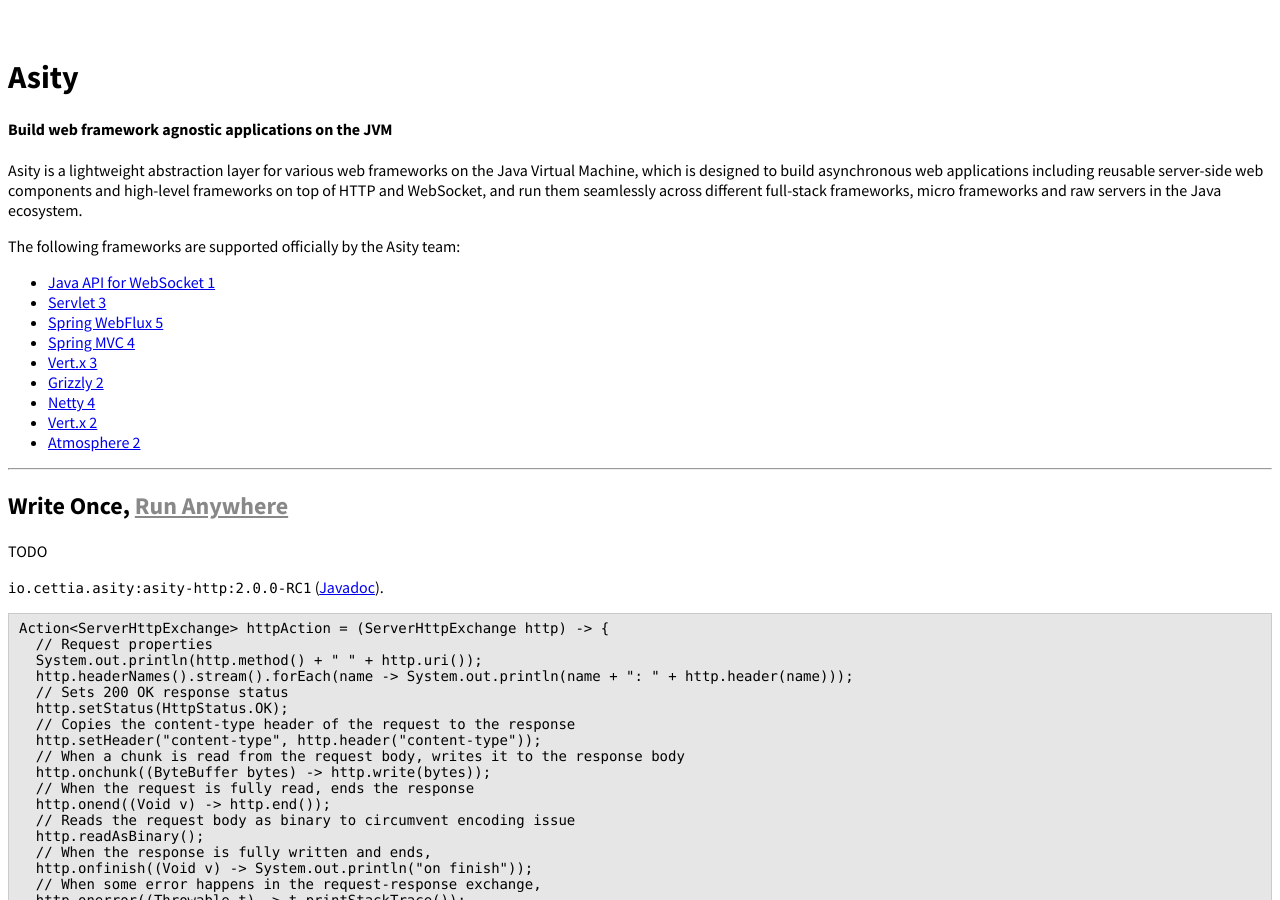
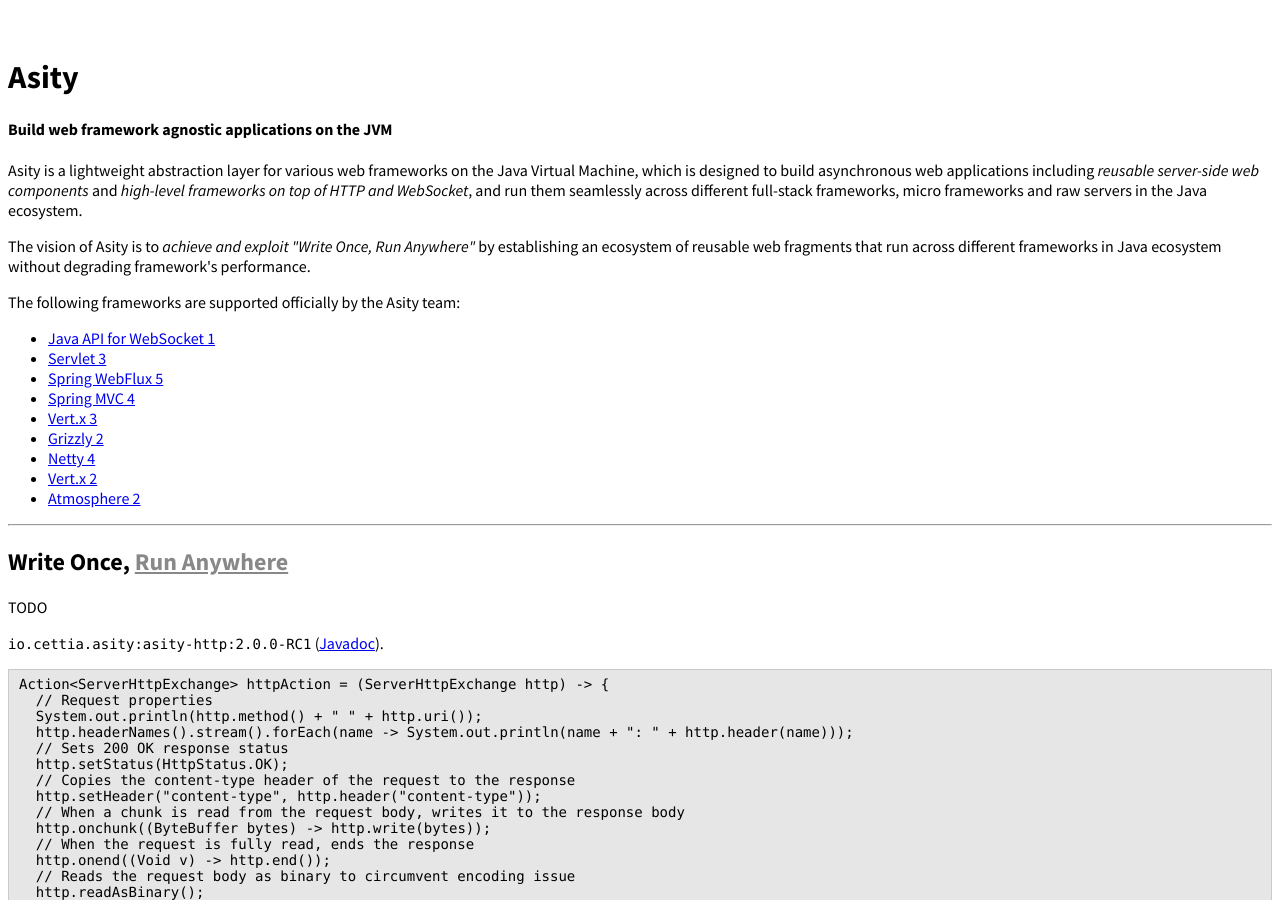
Before and after one commit to cettia/asity, a Jekyll site: the page built from index.html, in a window 1280 px wide and 900 px high. Built offline with Jekyll 4.4.1, drawn with Linux system fonts in a browser that asks for light colours; a style sheet for code colours, icons or effects is not loaded.

Commit message:
Add the vision

```diff
--- a/index.html
+++ b/index.html
@@ -11,7 +11,8 @@
         </div>
         <h1>Asity</h1>
         <h4 class="subheader">Build web framework agnostic applications on the JVM</h4>
-        <p>Asity is a lightweight abstraction layer for various web frameworks on the Java Virtual Machine, which is designed to build asynchronous web applications including reusable server-side web components and high-level frameworks on top of HTTP and WebSocket, and run them seamlessly across different full-stack frameworks, micro frameworks and raw servers in the Java ecosystem.</p>
+        <p>Asity is a lightweight abstraction layer for various web frameworks on the Java Virtual Machine, which is designed to build asynchronous web applications including <em>reusable server-side web components</em> and <em>high-level frameworks on top of HTTP and WebSocket</em>, and run them seamlessly across different full-stack frameworks, micro frameworks and raw servers in the Java ecosystem.</p>
+        <p>The vision of Asity is to <em>achieve and exploit "Write Once, Run Anywhere"</em> by establishing an ecosystem of reusable web fragments that run across different frameworks in Java ecosystem without degrading framework's performance.</p>
         <p>The following frameworks are supported officially by the Asity team:</p>
         <ul class="menu supported-frameworks">
           <li><a href="#java-api-for-websocket-1">Java API for WebSocket 1</a></li>
```
